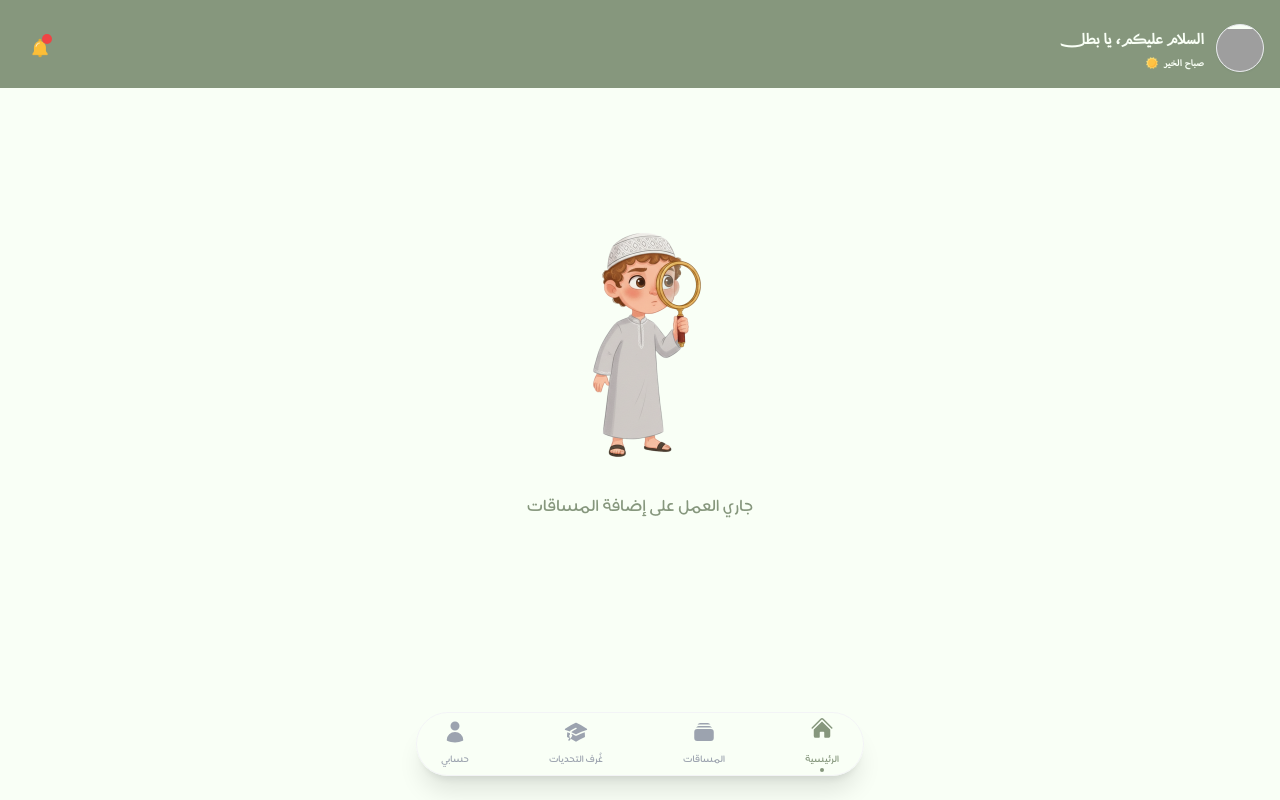
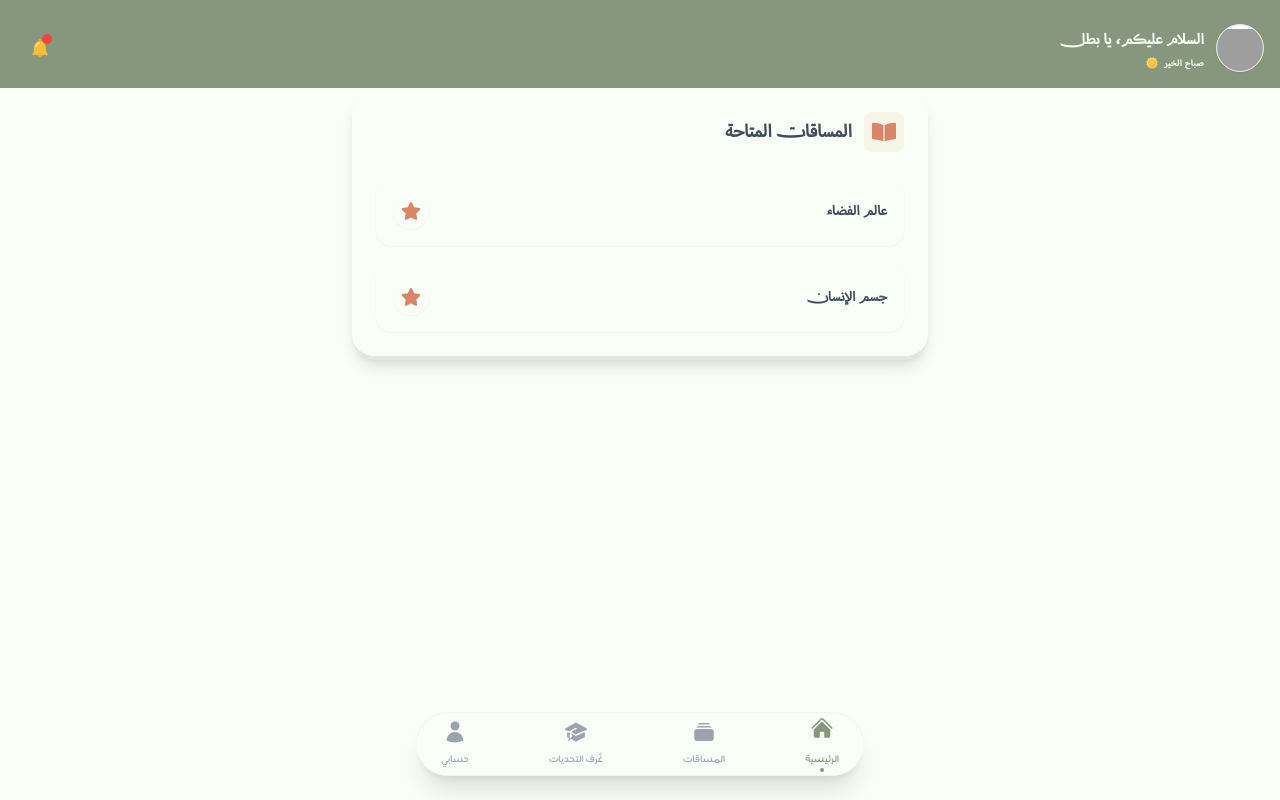
Before and after one commit to KidsIslamicProjects/ramadan-challenge, a Next.js app: page / in a window 1280 px wide. Built offline with nearby package versions, Linux system fonts and the light colour scheme; grey boxes are pictures that could not be loaded.

Commit message:
Add courses list

```diff
--- /dev/null
+++ b/app/components/CoursesList.js
@@ -0,0 +1,59 @@
+// components/learning/CoursesList.jsx
+"use client";
+
+import { useRouter } from "next/navigation";
+import {
+  FaBookOpen as BookOpen,
+  FaStar as Star,
+  FaExclamationCircle as AlertCircle,
+} from "react-icons/fa";
+export default function CoursesList({ categories }) {
+  const router = useRouter();
+
+  return (
+    <div className="grid gap-8 max-w-xl mx-auto w-full">
+      {categories.map((cat) => (
+        <div
+          key={cat.id}
+          className="bg-white rounded-3xl p-6 shadow-lg border-b-4 border-main/20"
+        >
+          {/* Section Title */}
+          <h2 className="text-2xl font-bold text-thirdly mb-6 flex items-center gap-3">
+            <div className="bg-secondary/10 p-2 rounded-lg">
+              <BookOpen className="text-secondary w-6 h-6" />
+            </div>
+            {cat.title}
+          </h2>
+
+          {/* Courses List or Empty State */}
+          {cat.courses && cat.courses.length > 0 ? (
+            <div className="space-y-4">
+              {cat.courses.map((course) => (
+                <button
+                  key={course.id}
+                  onClick={() => router.push(`/courses/${course.slug}`)}
+                  className="group w-full bg-surface hover:bg-main hover:text-white transition-all duration-300 rounded-2xl p-4 flex items-center justify-between text-right border border-transparent hover:border-main/50 shadow-sm"
+                >
+                  <span className="font-bold text-thirdly group-hover:text-white text-lg">
+                    {course.title}
+                  </span>
+                  <div className="bg-white rounded-full p-2 shadow-sm group-hover:scale-110 transition-transform">
+                    <Star className="text-secondary w-5 h-5 fill-current" />
+                  </div>
+                </button>
+              ))}
+            </div>
+          ) : (
+            // Empty State
+            <div className="bg-surface/50 border-2 border-dashed border-gray-300 rounded-2xl p-8 text-center">
+              <AlertCircle className="w-10 h-10 text-gray-400 mx-auto mb-3" />
+              <p className="font-bold text-thirdly/60 text-sm">
+                جاري العمل على اضافة مواد لهذا المساق
+              </p>
+            </div>
+          )}
+        </div>
+      ))}
+    </div>
+  );
+}
--- /dev/null
+++ b/app/components/Gamifiedmap.js
@@ -0,0 +1,93 @@
+// components/learning/GamifiedMap.jsx
+"use client";
+
+import { useState } from "react";
+import {
+  FaLock as Lock,
+  FaCheck as Check,
+  FaPlay as Play,
+} from "react-icons/fa";
+
+export default function GamifiedMap({ courseData }) {
+  const [currentStageId, setCurrentStageId] = useState(courseData.userProgress);
+
+  const handleStageClick = (stage) => {
+    if (stage.id === currentStageId) {
+      alert(`Starting Quiz: ${stage.title}`);
+      // In real app: router.push(`/quiz/${stage.id}`)
+      // For demo, we just advance the user:
+      setCurrentStageId((prev) => prev + 1);
+    }
+  };
+
+  return (
+    <div className="max-w-md mx-auto relative pb-24 pt-10">
+      {/* The Path Line */}
+      <div className="absolute left-1/2 top-10 bottom-0 w-3 bg-white border-2 border-gray-100 -translate-x-1/2 rounded-full z-0" />
+
+      <div className="space-y-16 relative z-10">
+        {courseData.stages.map((stage, index) => {
+          const isCompleted = stage.id < currentStageId;
+          const isCurrent = stage.id === currentStageId;
+          const isLocked = stage.id > currentStageId;
+
+          // Alternating Left/Right alignment
+          const alignClass =
+            index % 2 === 0
+              ? "md:pr-16 md:items-start"
+              : "md:pl-16 md:items-end";
+
+          return (
+            <div
+              key={stage.id}
+              className={`flex flex-col items-center relative ${alignClass} transition-all`}
+            >
+              {/* Avatar for Current Stage */}
+              {isCurrent && (
+                <div className="absolute -top-14 left-1/2 -translate-x-1/2 z-30 animate-bounce">
+                  <div className="relative">
+                    <img
+                      src={courseData.avatar}
+                      alt="Avatar"
+                      className="w-16 h-16 rounded-full border-4 border-white shadow-xl bg-gray-100"
+                    />
+                    <div className="absolute -bottom-2 inset-x-0 bg-secondary text-white text-[10px] font-bold text-center py-0.5 rounded-full shadow-sm">
+                      أنا!
+                    </div>
+                  </div>
+                </div>
+              )}
+
+              {/* Stage Button */}
+              <button
+                disabled={isLocked}
+                onClick={() => handleStageClick(stage)}
+                className={`
+                  w-20 h-20 rounded-full flex items-center justify-center border-b-4 shadow-lg z-20 transition-all duration-300
+                  ${isCompleted ? "bg-main text-white border-green-600" : ""}
+                  ${isCurrent ? "bg-secondary text-white border-orange-600 scale-110 ring-4 ring-orange-200" : ""}
+                  ${isLocked ? "bg-gray-200 text-gray-400 border-gray-300 cursor-not-allowed" : ""}
+                `}
+              >
+                {isCompleted && <Check size={32} strokeWidth={3} />}
+                {isCurrent && <Play size={32} fill="currentColor" />}
+                {isLocked && <Lock size={28} />}
+              </button>
+
+              {/* Label */}
+              <div
+                className={`mt-3 bg-white px-3 py-1.5 rounded-lg shadow-sm border border-gray-100 text-center max-w-[120px] z-20 ${isCurrent ? "scale-105 ring-2 ring-main/20" : "opacity-80"}`}
+              >
+                <span
+                  className={`text-xs ${isCurrent ? "font-bold text-secondary" : "font-regular text-thirdly"}`}
+                >
+                  {stage.title}
+                </span>
+              </div>
+            </div>
+          );
+        })}
+      </div>
+    </div>
+  );
+}
--- /dev/null
+++ b/app/courses/[slug]/page.js
@@ -0,0 +1,46 @@
+// app/courses/[slug]/page.jsx
+import { notFound, redirect } from "next/navigation";
+import GamifiedMap from "@/app/components/GamifiedMap";
+
+// Mock Auth Check
+async function getUser() {
+  return { id: 1, name: "Kiddo" };
+}
+
+// Mock Database Fetch
+async function getCourseData(slug) {
+  // Simulating DB call
+  if (slug === "space-science") {
+    return {
+      title: "عالم الفضاء",
+      userProgress: 2, // User is at stage 2
+      avatar: "https://api.dicebear.com/7.x/avataaars/svg?seed=Felix",
+      stages: [
+        { id: 1, title: "الانطلاق", isQuiz: true },
+        { id: 2, title: "الكواكب", isQuiz: true },
+        { id: 3, title: "النجوم", isQuiz: true },
+        { id: 4, title: "الهبوط", isQuiz: true },
+      ],
+    };
+  }
+  return null;
+}
+
+export default async function CourseMapPage({ params }) {
+  const user = await getUser();
+  if (!user) redirect("/login");
+
+  const course = await getCourseData(params.slug);
+  if (!course) notFound();
+
+  return (
+    <main className="min-h-screen bg-[#E0F2FE] p-4 font-regular" dir="rtl">
+      <header className="text-center py-6 sticky top-0 bg-[#E0F2FE]/95 backdrop-blur-sm z-40 border-b border-white/20">
+        <h1 className="text-2xl font-bold text-secondary">{course.title}</h1>
+        <p className="text-thirdly text-sm">أكمل المراحل للوصول إلى الكنز</p>
+      </header>
+
+      <GamifiedMap courseData={course} />
+    </main>
+  );
+}
--- /dev/null
+++ b/app/courses/page.js
@@ -0,0 +1,47 @@
+// app/courses/page.jsx
+import { redirect } from "next/navigation";
+import CoursesList from "../components/CoursesList";
+
+async function getUser() {
+  return { id: 1, name: "Kiddo" }; // Change to null to test redirect
+}
+
+// Mock Data Fetching
+const CATEGORIES = [
+  {
+    id: 1,
+    title: "المساق العلمي",
+    courses: [
+      { id: 101, title: "عالم الفضاء", slug: "space-science" },
+      { id: 102, title: "جسم الإنسان", slug: "human-body" },
+    ],
+  },
+  {
+    id: 2,
+    title: "المساق الأدبي",
+    courses: [],
+  },
+];
+
+export default async function CoursesPage() {
+  const user = await getUser();
+
+  if (!user) {
+    redirect("/login?error=must_register");
+  }
+
+  return (
+    <main className="min-h-screen bg-surface p-4 md:p-8 font-regular" dir="rtl">
+      <header className="text-center mb-10 mt-6">
+        <h1 className="text-3xl md:text-4xl font-bold text-secondary mb-3">
+          مكتبة التعلم 📚
+        </h1>
+        <p className="text-thirdly opacity-80 font-regular">
+          اختر مساقك المفضل وابدأ التحدي
+        </p>
+      </header>
+
+      <CoursesList categories={CATEGORIES} />
+    </main>
+  );
+}
--- a/app/page.js
+++ b/app/page.js
@@ -3,7 +3,7 @@ import React, { useState, useEffect } from "react";
 import Image from "next/image";
 import Banner from "./data/images/bannerHero.jpg";
 import Navbar from "./components/Navbar";
-
+import CoursesList from "./components/CoursesList";
 import Main from "./components/Main";
 
 import NotFound from "./components/NotFound";
@@ -11,6 +11,17 @@ import Countdown from "./components/CountDown";
 import ChallengeItems from "./components/ChallengeItems";
 
 export default function MaribChallenge() {
+  const LANDING_CATEGORIES = [
+    {
+      id: 1,
+      title: "المساقات المتاحة",
+      courses: [
+        { id: 101, title: "عالم الفضاء", slug: "space-science" },
+        { id: 102, title: "جسم الإنسان", slug: "human-body" },
+      ],
+    },
+  ];
+
   const targetDate = new Date("2025-02-28T23:59:59").getTime();
   const [isCountdownActive, setIsCountdownActive] = useState(true);
 
@@ -33,6 +44,9 @@ export default function MaribChallenge() {
       {/* Ensure Navbar stays clickable */}
       <div className="relative z-50">
         <Navbar />
+      </div>
+      <div>
+        <CoursesList categories={LANDING_CATEGORIES} />
       </div>
       {/* <Main /> */}
       {/* Countdown Overlay */}
@@ -67,7 +81,7 @@ export default function MaribChallenge() {
         {/* Always show ChallengeItems */}
       {/* <ChallengeItems />
       </div> */}
-      <NotFound content="جاري العمل على إضافة المساقات" />
+      {/* <NotFound content="جاري العمل على إضافة المساقات" /> */}
     </div>
   );
 }
```
